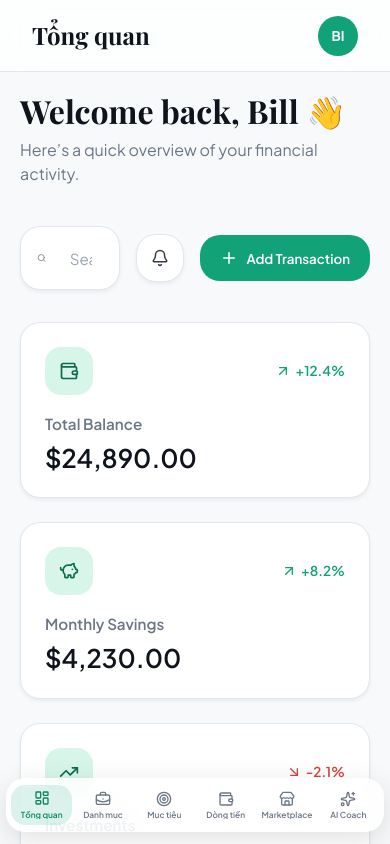
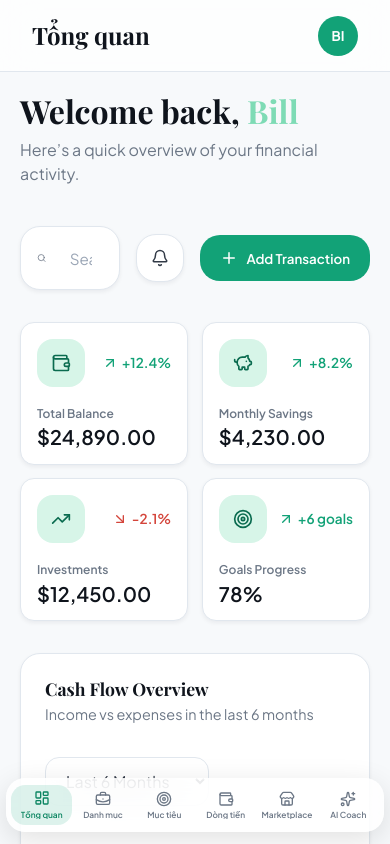
Before and after one commit to Th0ngpv/Capstone-Static-Frontend, a React (Vite) app: page /dashboard in a window 390 px wide. Shown: the top 844 px of the page. Built offline with nearby package versions, Linux system fonts and the light colour scheme.

Commit message:
refactor: fix the responsiveness of dashboard cards

```diff
--- a/src/pages/dashboard/DashboardPage.css
+++ b/src/pages/dashboard/DashboardPage.css
@@ -21,6 +21,9 @@
   font-size: 2rem;
   font-weight: 700;
   color: var(--ink-900);
+}
+.dashboard-title span {
+  color: var(--brand-300);
 }
 
 .dashboard-subtitle {
@@ -105,13 +108,22 @@
 
 .dashboard-summary-grid {
   display: grid;
-  grid-template-columns: repeat(auto-fit, minmax(220px, 1fr));
-  gap: 1.5rem;
+
+  grid-template-columns: repeat(4, minmax(0, 1fr));
+
+  gap: 0.85rem;
 }
 
 .dashboard-summary-card {
-  padding: 1.5rem;
-  border-radius: var(--r-xl);
+  padding: 1rem 1rem 0.9rem;
+
+  border-radius: var(--r-lg);
+}
+
+.dashboard-summary-card {
+  padding: 1rem 1rem 0.9rem;
+
+  border-radius: var(--r-lg);
   background: var(--surface);
   border: 1px solid var(--border);
   box-shadow: var(--shadow-sm);
@@ -156,15 +168,15 @@
 
 .dashboard-summary-card__content h3 {
   margin: 0;
-  font-size: 0.95rem;
+  font-size: 1rem;
   color: var(--ink-500);
   font-family: var(--font-sans);
   font-weight: 600;
 }
 
 .dashboard-summary-card__content h2 {
-  margin-top: 0.6rem;
-  font-size: 1.75rem;
+  margin-top: 0.25rem;
+  font-size: 1.5rem;
   color: var(--ink-900);
   font-family: var(--font-sans);
   font-weight: 600;
@@ -219,7 +231,6 @@
 .dashboard-chart-placeholder {
   display: flex;
   align-items: flex-end;
-  height: 280px;
 }
 
 .dashboard-chart-bars {
@@ -387,6 +398,9 @@
 }
 
 @media (max-width: 768px) {
+  .dashboard-summary-grid {
+    grid-template-columns: repeat(2, minmax(0, 1fr));
+  }
   .dashboard-page {
     padding: 1.25rem;
   }
@@ -409,9 +423,12 @@
     flex-direction: column;
     align-items: flex-start;
   }
+  .dashboard-summary-card__content h3 {
+    font-size: 0.75rem;
+  }
 
   .dashboard-summary-card__content h2 {
-    font-size: 1.6rem;
+    font-size: 1.25rem;
   }
 }
 
--- a/src/pages/dashboard/DashboardPage.tsx
+++ b/src/pages/dashboard/DashboardPage.tsx
@@ -140,7 +140,7 @@ export default function DashboardPage() {
       {/* Header */}
       <header className="dashboard-header">
         <div>
-          <h1 className="dashboard-title">Welcome back, Bill 👋</h1>
+          <h1 className="dashboard-title">Welcome back, <span>Bill</span></h1>
           <p className="dashboard-subtitle">
             Here’s a quick overview of your financial activity.
           </p>
```
